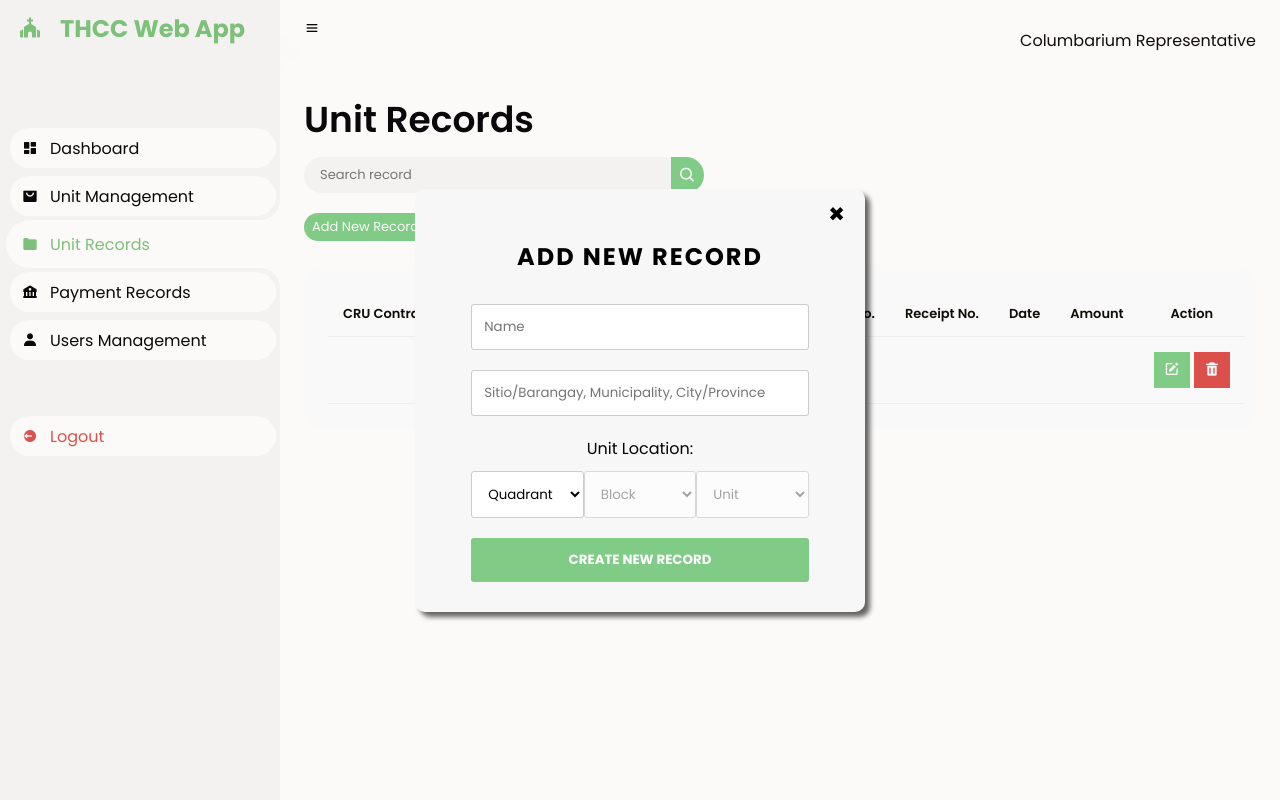
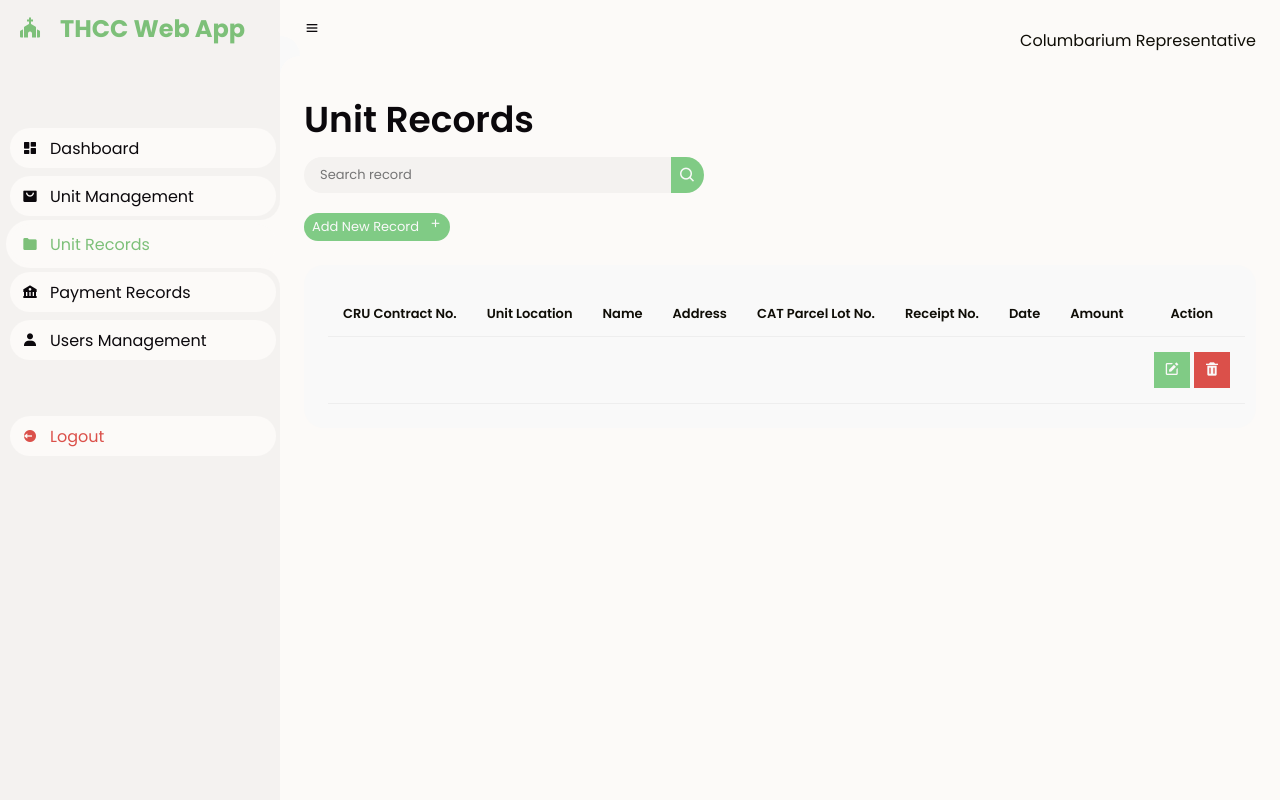
Before and after one commit to patriciaspolintan/SAD223_THCC_Web_App, a Flask app: page /unit_record in a window 1280 px wide. Run offline with Flask 3, Linux system fonts and the light colour scheme; lists and menus that the app fills with data are empty.

Commit message:
unit records and payment records modal

```diff
--- a/thcc-webapp/static/style.css
+++ b/thcc-webapp/static/style.css
@@ -501,7 +501,7 @@ body {
 	left: 0;
 	/* background: rgba(0,0,0,0.6); */
 	z-index: 100;
-	display: flex;
+	display: none;
 	justify-content: center;
 	align-items: center;
 
--- a/thcc-webapp/templates/payment_record.html
+++ b/thcc-webapp/templates/payment_record.html
@@ -281,8 +281,9 @@
 
 
 	<script src="static/script.js"></script>
+	<script src="https://ajax.googleapis.com/ajax/libs/jquery/3.5.1/jquery.min.js"></script>
+
 	<script src="static/addnewuser.js"></script>
-	<script src="https://ajax.googleapis.com/ajax/libs/jquery/3.5.1/jquery.min.js"></script>
 
 	<script>
 		var quadrantBlockUnitInfo = {
--- a/thcc-webapp/templates/unit_record.html
+++ b/thcc-webapp/templates/unit_record.html
@@ -233,8 +233,11 @@
 
 
 	<script src="static/script.js"></script>
+	<script src="https://ajax.googleapis.com/ajax/libs/jquery/3.5.1/jquery.min.js"></script>
+
 	<script src="static/addnewuser.js"></script>
-	<script src="https://ajax.googleapis.com/ajax/libs/jquery/3.5.1/jquery.min.js"></script>
+
+
 
 	<script>
 		var quadrantBlockUnitInfo = {
--- a/thcc-webapp/templates/users_mgmt.html
+++ b/thcc-webapp/templates/users_mgmt.html
@@ -267,6 +267,8 @@
 
 
 	<script src="static/script.js"></script>
+	<script src="https://ajax.googleapis.com/ajax/libs/jquery/3.5.1/jquery.min.js"></script>
+
 	<script src="static/addnewuser.js"></script>
 
 
```
